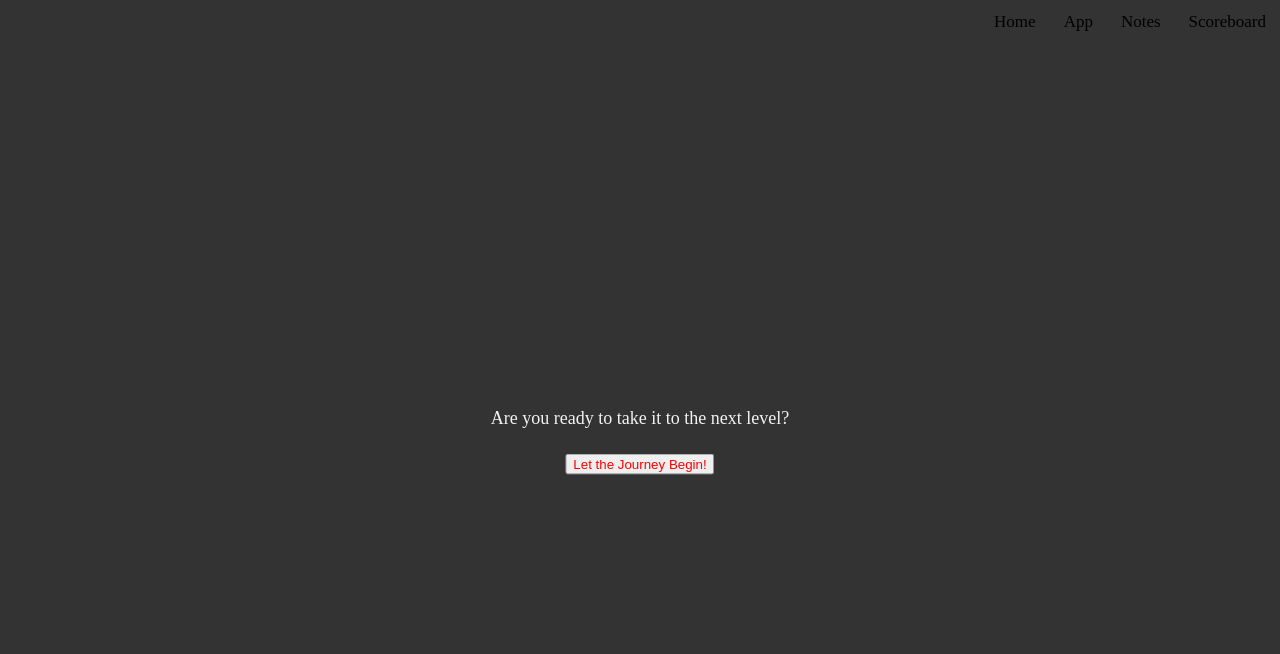
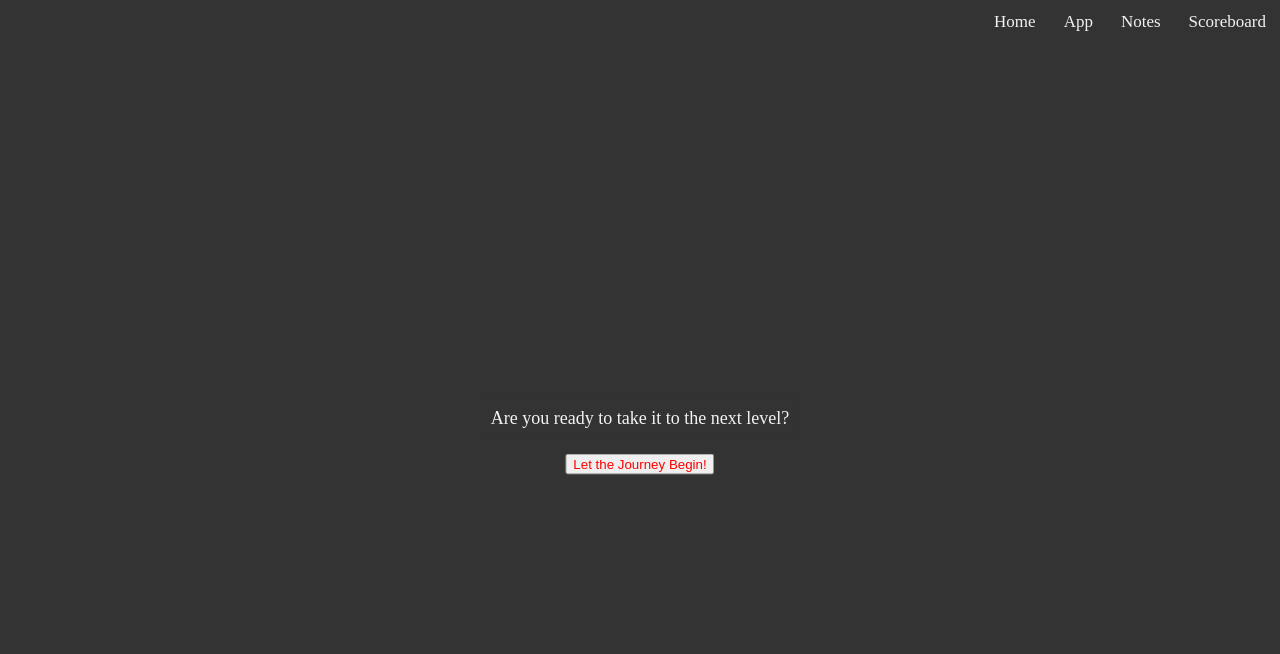
Before and after one commit to msampson4/the-eagles, a plain HTML site: page index/index.html in a window 1280 px wide. Shown: the top 654 px of the page. Drawn offline with Linux system fonts and the light colour scheme.

Commit message:
fixed the header navigation

```diff
--- a/Style.css
+++ b/Style.css
@@ -29,11 +29,12 @@
 }
 .topNav a {
     float: right;
-    color: black;
+    color: #f2f2f2;
     text-align: center;
     padding: 12px 14px;
     text-decoration: none;
     font-size: 17px;
+    background-color: #333333;
 }
 
 .topNav a:hover {
```
